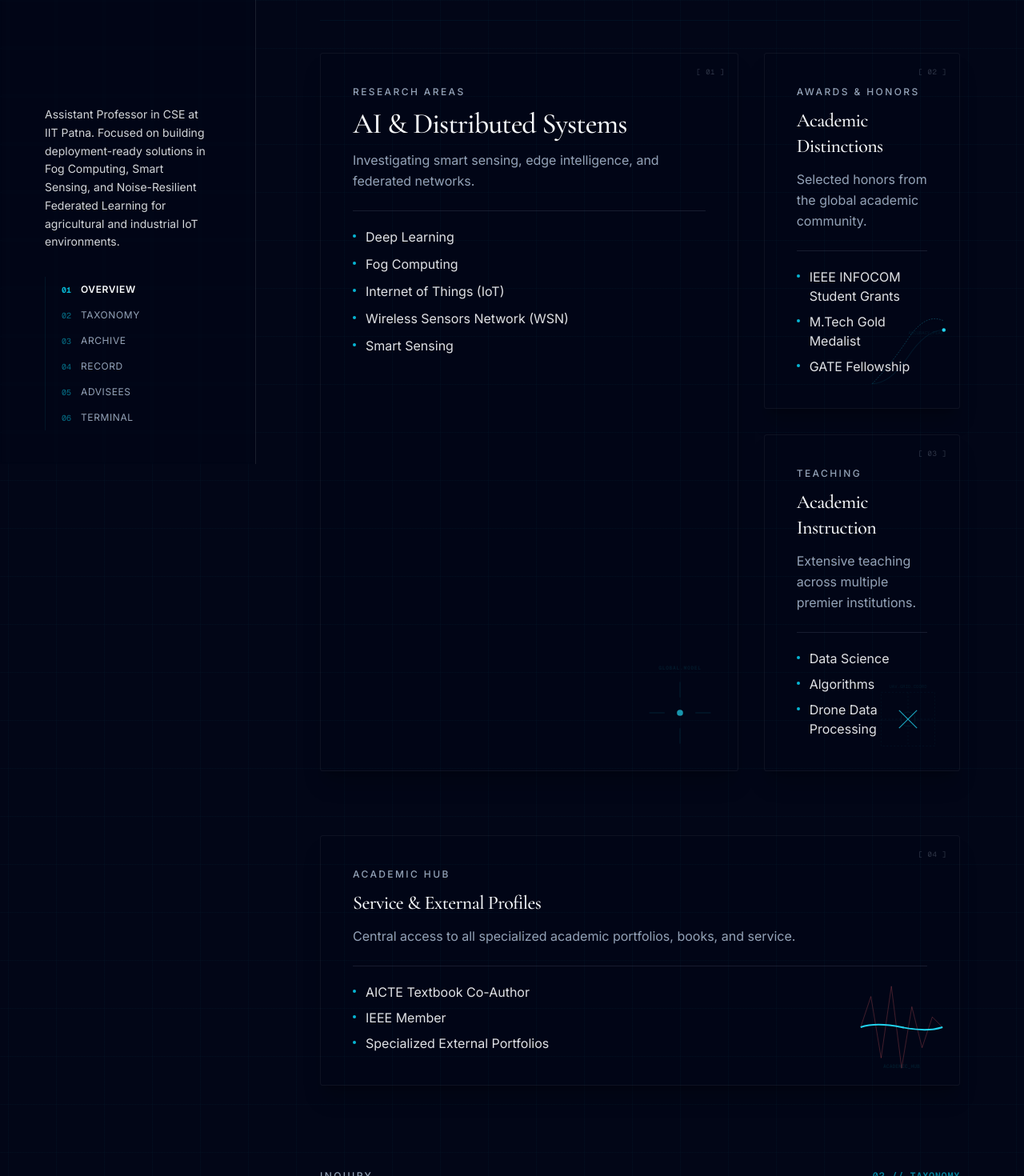
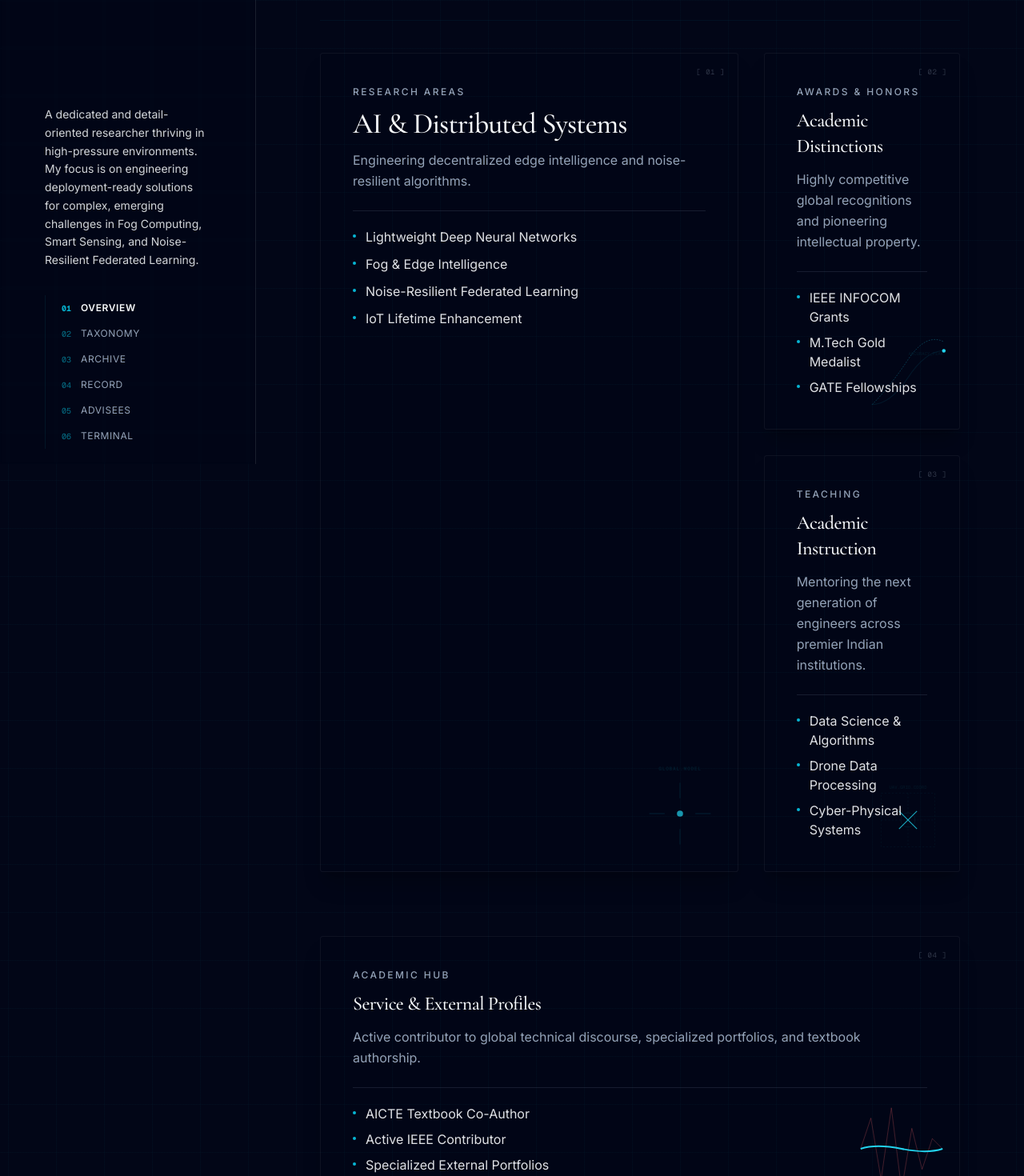
Before and after one commit to Man1ac-1773/deploy-iitp, a Next.js app: page / in a window 1280 px wide. Shown: the part 1020-2490 px from the top of the page at 80% size. Built offline with nearby package versions, Linux system fonts and the light colour scheme.

Commit message:
removed more slop info and audited everything thoroughly

```diff
--- a/src/config/site.ts
+++ b/src/config/site.ts
@@ -9,7 +9,7 @@ export const siteConfig = {
     affiliation: "Indian Institute of Technology Patna",
     location: "Patna, Bihar, India",
     email: "rahul_mishra@iitp.ac.in",
-    bio: "Assistant Professor in CSE at IIT Patna. Focused on building deployment-ready solutions in Fog Computing, Smart Sensing, and Noise-Resilient Federated Learning for agricultural and industrial IoT environments.",
+    bio: "A dedicated and detail-oriented researcher thriving in high-pressure environments. My focus is on engineering deployment-ready solutions for complex, emerging challenges in Fog Computing, Smart Sensing, and Noise-Resilient Federated Learning.",
     profileImage: null as string | null,
     initials: "RM",
   },
--- a/src/data/bento.ts
+++ b/src/data/bento.ts
@@ -6,62 +6,56 @@ export const bentoCards: readonly BentoCardData[] = [
     label: "Research Areas",
     title: "AI & Distributed Systems",
     description:
-      "Investigating smart sensing, edge intelligence, and federated networks.",
+      "Engineering decentralized edge intelligence and noise-resilient algorithms.",
     span: "feature-tall",
     items: [
-      "Deep Learning",
-      "Fog Computing",
-      "Internet of Things (IoT)",
-      "Wireless Sensors Network (WSN)",
-      "Smart Sensing",
+      "Lightweight Deep Neural Networks",
+      "Fog & Edge Intelligence",
+      "Noise-Resilient Federated Learning",
+      "IoT Lifetime Enhancement",
     ],
-    modalTitle: "Core Philosophies & Research Areas",
-    modalDescription: "Driving edge intelligence toward sustainable and decentralized AI systems.",
+    modalTitle: "Core Philosophies & Research Innovation",
+    modalDescription: "I leverage deep learning and IoT to solve real, deployment-scale problems. My current focus is pushing the boundaries of Federated Learning by suppressing noisy labels in decentralized edge environments without compromising data privacy.",
     modalList: [
-      "Deep Learning",
-      "Fog Computing",
-      "Internet of Things (IoT)",
-      "Wireless Sensors Network (WSN)",
-      "Smart Sensing",
-      "Federated Learning optimization",
-      "Noisy label rectification in datasets",
-      "AIoT lifetime enhancement",
+      "Pioneering Noise-Resilient Federated Learning architectures.",
+      "Developing Lightweight Deep Neural Networks optimized for IoT.",
+      "Enhancing lifetime and efficiency of UAV-Enabled Aerial Networks.",
+      "Designing Task Offloading systems in Fog Computing.",
     ],
   },
   {
     id: "awards",
     label: "Awards & Honors",
     title: "Academic Distinctions",
-    description: "Selected honors from the global academic community.",
+    description: "Highly competitive global recognitions and pioneering intellectual property.",
     span: "sidebar-top",
     items: [
-      "IEEE INFOCOM Student Grants",
+      "IEEE INFOCOM Grants",
       "M.Tech Gold Medalist",
-      "GATE Fellowship",
+      "GATE Fellowships",
     ],
-    modalTitle: "Distinctions & Fellowships",
-    modalDescription: "Recognitions and intellectual property achievements.",
+    modalTitle: "Distinctions & Intellectual Property",
+    modalDescription: "Recognized by elite global institutions and granted highly competitive fellowships for pioneering research contributions.",
     modalList: [
-      "IEEE INFOCOM 2021 Student Grant",
-      "IEEE INFOCOM 2022 Student Grant",
-      "M.Tech Gold Medalist (MMMUT) - 2017",
-      "GATE Postgraduate Fellowship - 2015",
-      "Patent: Racket Sports Activities Monitoring (202411014828)",
+      "Multiple IEEE INFOCOM Student Grants (2021, 2022).",
+      "M.Tech Gold Medalist for Academic Excellence (2017).",
+      "Prestigious GATE Postgraduate Fellowships (2015, 2017).",
+      "Patented innovation in Racket Sports Activities Monitoring using Embedded Sensors (202411014828).",
     ],
   },
   {
     id: "teaching",
     label: "Teaching",
     title: "Academic Instruction",
-    description: "Extensive teaching across multiple premier institutions.",
+    description: "Mentoring the next generation of engineers across premier Indian institutions.",
     span: "sidebar-bottom",
     items: [
-      "Data Science",
-      "Algorithms",
+      "Data Science & Algorithms",
       "Drone Data Processing",
+      "Cyber-Physical Systems",
     ],
-    modalTitle: "Academic Curriculum",
-    modalDescription: "Courses taught at IIT Patna and DA-IICT.",
+    modalTitle: "Pedagogy & Curriculum",
+    modalDescription: "Fostering rigorous analytical thinking and hands-on engineering skills at IIT Patna and DA-IICT.",
     modalTabs: [
       {
         id: "iitp",
@@ -91,18 +85,18 @@ export const bentoCards: readonly BentoCardData[] = [
     label: "Academic Hub",
     title: "Service & External Profiles",
     description:
-      "Central access to all specialized academic portfolios, books, and service.",
+      "Active contributor to global technical discourse, specialized portfolios, and textbook authorship.",
     span: "wide",
     items: [
       "AICTE Textbook Co-Author",
-      "IEEE Member",
+      "Active IEEE Contributor",
       "Specialized External Portfolios",
     ],
-    modalTitle: "Academic Portfolios",
-    modalDescription: "Explore specialized Google sites and major external contributions.",
+    modalTitle: "Global Academic Footprint",
+    modalDescription: "Beyond individual research, I am committed to advancing the global engineering community through textbook authorship and specialized academic discourse.",
     modalList: [
-      "AICTE Textbook on Design and Analysis of Algorithm",
-      "IEEE Membership"
+      "Co-Author: AICTE Textbook on Design and Analysis of Algorithms.",
+      "Active IEEE Member contributing to international technical standards and peer review.",
     ],
     modalLinks: [
       { label: "Projects Portfolio", url: "https://sites.google.com/view/rahulmishracse/projects" },
```
